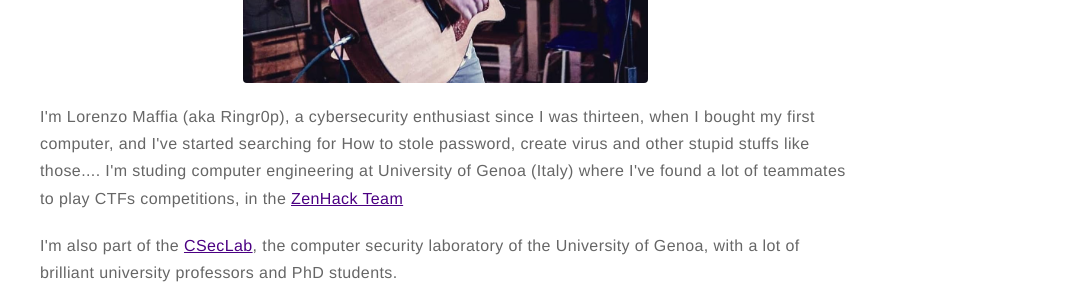
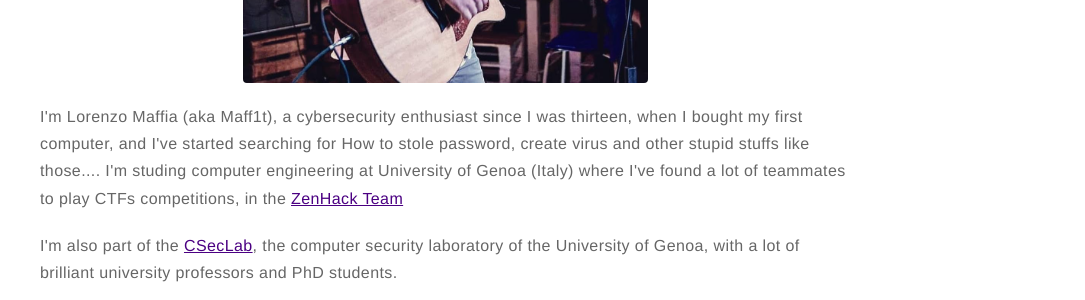
Before and after one commit to Maff1t/Maff1t.github.io, a Jekyll site: the page built from about.md, in a window 1280 px wide. Shown: the part 447-747 px from the top of the page, without its empty margins (195-1280 px from the left). Built offline with Jekyll 4.4.1, drawn with Linux system fonts in a browser that asks for light colours.

Commit message:
Update about.md

```diff
--- a/about.md
+++ b/about.md
@@ -4,7 +4,7 @@ layout: page
 ---
 ![Profile Image]({{ site.url }}/{{ site.picture }})
 
-<p>I'm Lorenzo Maffia (aka Ringr0p), a cybersecurity enthusiast since I was thirteen, when I bought my first computer, and I've started searching for How to stole password, create virus and other stupid stuffs like those....
+<p>I'm Lorenzo Maffia (aka Maff1t), a cybersecurity enthusiast since I was thirteen, when I bought my first computer, and I've started searching for How to stole password, create virus and other stupid stuffs like those....
 I'm studing computer engineering at University of Genoa (Italy) where I've found a lot of teammates to play CTFs competitions, in the <a class="link" href="https://zenhack.team">ZenHack Team</a>
 </p>
 
```
